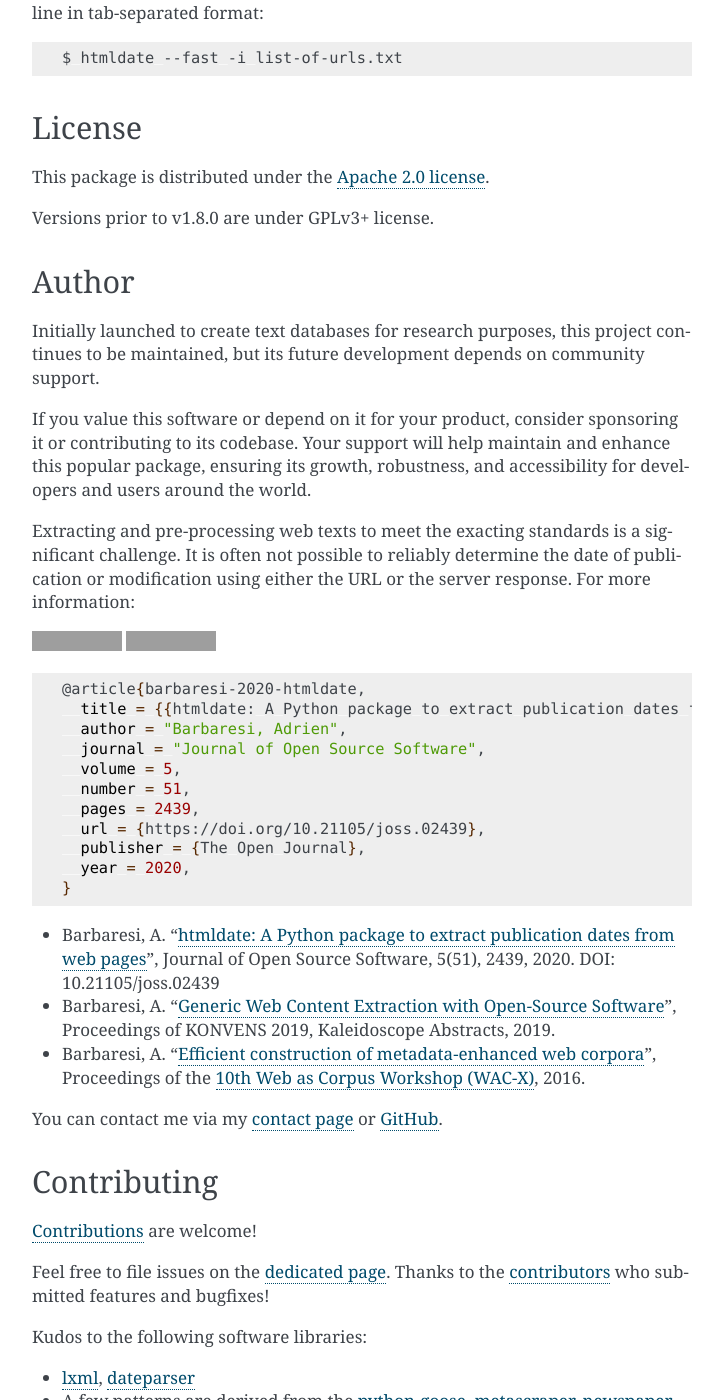
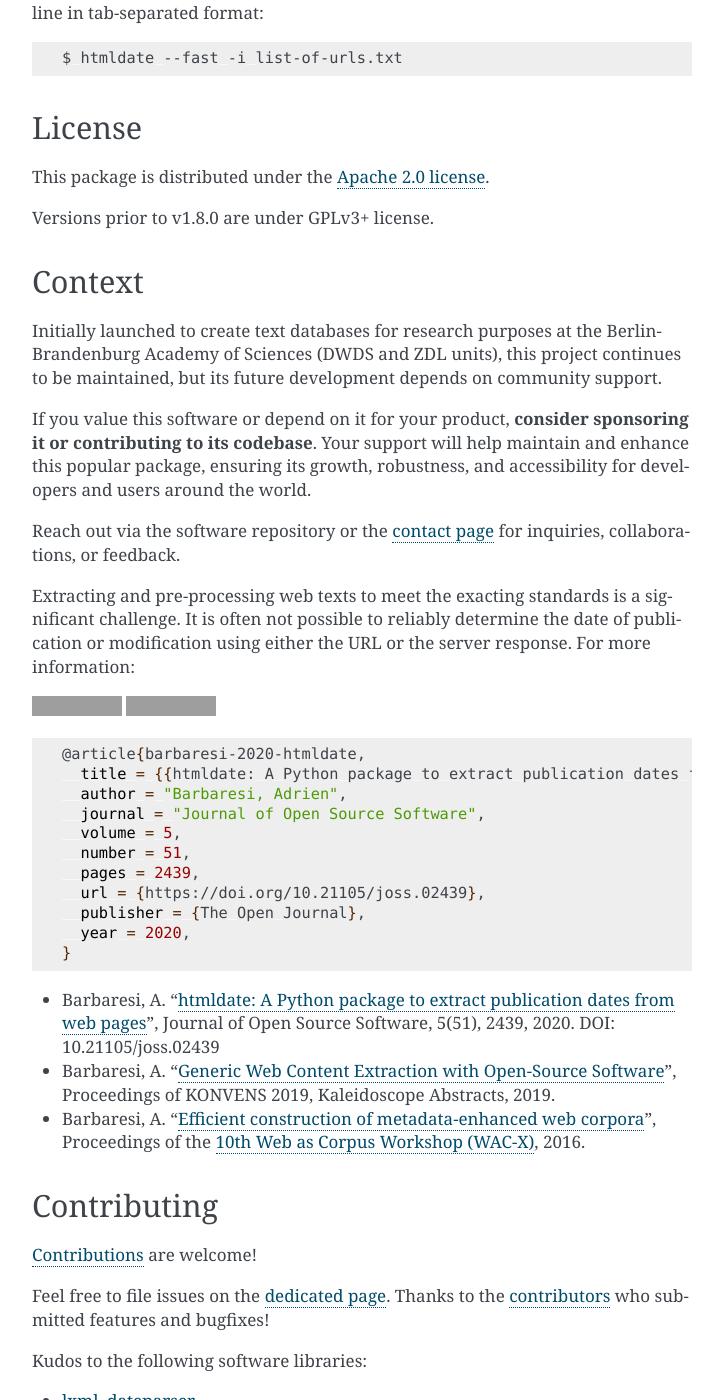
Before and after one commit to adbar/htmldate, a Sphinx documentation site: the page built from docs/index.rst, in a window 1280 px wide and 1400 px high, scrolled down 4841 px. Shown: the whole window, without its empty margins (388-1111 px from the left). Built offline with Sphinx 7.4.7, drawn with Linux system fonts in a browser that asks for light colours; grey boxes are pictures that could not be loaded.

Commit message:
add context

```diff
--- a/docs/index.rst
+++ b/docs/index.rst
@@ -246,17 +246,21 @@ This package is distributed under the `Apache 2.0 license <https://www.apache.or
 Versions prior to v1.8.0 are under GPLv3+ license.
 
 
-Author
-------
+Context
+-------
 
-Initially launched to create text databases for research purposes,
+Initially launched to create text databases for research purposes
+at the Berlin-Brandenburg Academy of Sciences (DWDS and ZDL units),
 this project continues to be maintained, but its future development
 depends on community support.
 
-If you value this software or depend on it for your product, consider
-sponsoring it or contributing to its codebase. Your support will
+If you value this software or depend on it for your product, **consider
+sponsoring it or contributing to its codebase**. Your support will
 help maintain and enhance this popular package, ensuring its growth,
 robustness, and accessibility for developers and users around the world.
+
+Reach out via the software repository or the `contact page
+<https://adrien.barbaresi.eu/>`_ for inquiries, collaborations, or feedback.
 
 Extracting and pre-processing web texts to meet the exacting standards
 is a significant challenge. It is often not possible to reliably
@@ -289,8 +293,6 @@ or the server response. For more information:
 -  Barbaresi, A. "`htmldate: A Python package to extract publication dates from web pages <https://doi.org/10.21105/joss.02439>`_", Journal of Open Source Software, 5(51), 2439, 2020. DOI: 10.21105/joss.02439
 -  Barbaresi, A. "`Generic Web Content Extraction with Open-Source Software <https://hal.archives-ouvertes.fr/hal-02447264/document>`_", Proceedings of KONVENS 2019, Kaleidoscope Abstracts, 2019.
 -  Barbaresi, A. "`Efficient construction of metadata-enhanced web corpora <https://hal.archives-ouvertes.fr/hal-01371704v2/document>`_", Proceedings of the `10th Web as Corpus Workshop (WAC-X) <https://www.sigwac.org.uk/wiki/WAC-X>`_, 2016.
-
-You can contact me via my `contact page <https://adrien.barbaresi.eu/>`_ or `GitHub <https://github.com/adbar>`_.
 
 
 Contributing
```
Also changed, not shown: README.md (+6 -5 lines).
